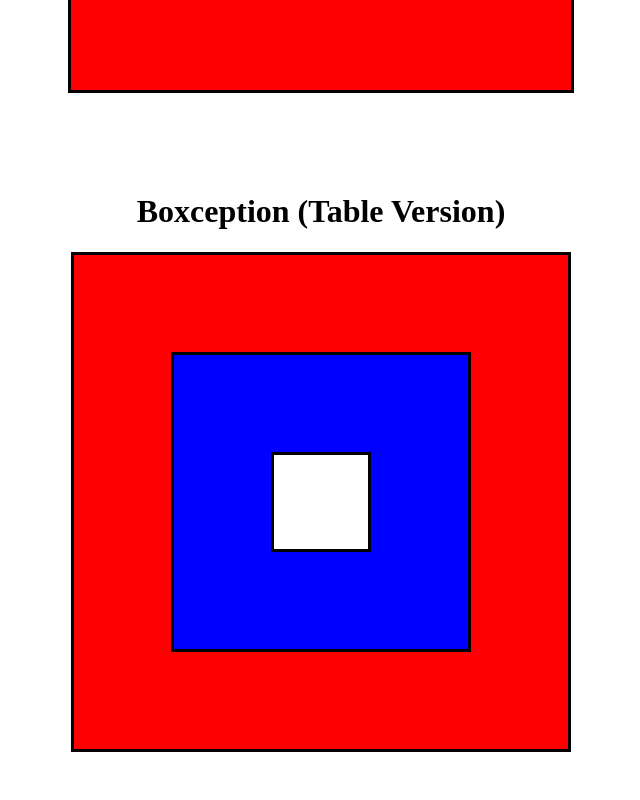
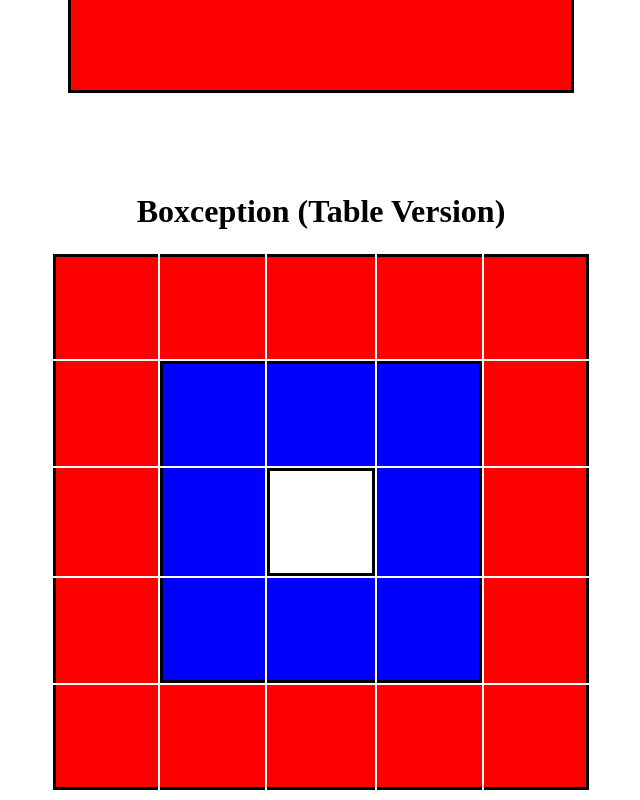
Before and after one commit to VictoriaConlin/boxception, a plain HTML site: page Boxception/index.html in a window 1280 px wide. Shown: the part 571-1371 px from the top of the page, without its empty margins (319-959 px from the left). Before the commit the page ends 1331 px from the top, so only its background shows below. Drawn offline with Linux system fonts and the light colour scheme.

Commit message:
updated the bonus during review

```diff
--- a/Boxception/index.html
+++ b/Boxception/index.html
@@ -18,7 +18,7 @@
 
     <!-- BONUS -->
     <h1>Boxception (Table Version)</h1>
-    <table id="one">
+    <!-- <table id="one">
         <tr>
         <td>
         <table id="two">
@@ -34,8 +34,52 @@
         </table>
         </td>
         </tr>
+    </table> -->
+
+    <table>
+        <tbody>
+            <!-- First Row -->
+            <tr id=first>
+                <td class="top left"></td>
+                <td class=top></td>
+                <td class=top></td>
+                <td class=top></td>
+                <td class="top right"></td>
+            </tr>
+            <!-- Second Row -->
+            <tr id=second>
+                <td class="left"></td>
+                <td class="top left"></td>
+                <td class=top></td>
+                <td class="top right"></td>
+                <td class="right"></td>
+            </tr>
+            <!-- Third Row -->
+            <tr id=third>
+                <td class="left"></td>
+                <td class="left"></td>
+                <td class="top bottom left right"></td>
+                <td class="right"></td>
+                <td class="right"></td>
+            </tr>
+            <!-- Fourth Row -->
+            <tr id=fourth>
+                <td class="left"></td>
+                <td class="bottom left"></td>
+                <td class="bottom"></td>
+                <td class="bottom right"></td>
+                <td class="right"></td>
+            </tr>
+            <!-- Fith Row -->
+            <tr id=fith>
+                <td class="bottom left"></td>
+                <td class="bottom"></td>
+                <td class="bottom"></td>
+                <td class="bottom"></td>
+                <td class="bottom right"></td>
+            </tr>
+        </tbody>
     </table>
-
 
 </body>
 </html>
--- a/Boxception/style.css
+++ b/Boxception/style.css
@@ -23,7 +23,44 @@ div {
 
 /* BONUS */
 
-table {
+/* table {
     margin: 0 auto;
     border: 3px solid black;
+} */
+
+
+td {
+    width: 100px;
+    height: 100px;
 }
+table {
+    margin: auto;
+}
+.top {
+    border-top: 3px solid black;
+}
+.right {
+    border-right: 3px solid black;
+}
+.bottom {
+    border-bottom: 3px solid black;
+}
+.left {
+    border-left: 3px solid black;
+}
+#first, #fith, td:nth-of-type(1), td:nth-of-type(5){
+    background-color: red;
+}
+/* #second :nth-child(1), #third :nth-child(1), #fourth :nth-child(1),#second :nth-child(5), #third :nth-child(5), #fourth :nth-child(5){
+    background-color: red;
+} */
+#second, #third, #fourth {
+    background-color: blue;
+}
+/* #second :nth-child(2), #second :nth-child(3), #second :nth-child(4), #fourth :nth-child(2), #fourth :nth-child(3), #fourth :nth-child(4), #third :nth-child(2),#third :nth-child(4){
+    background-color: blue;
+} */
+
+.top.bottom.left.right{
+    background-color: white;
+}
```
